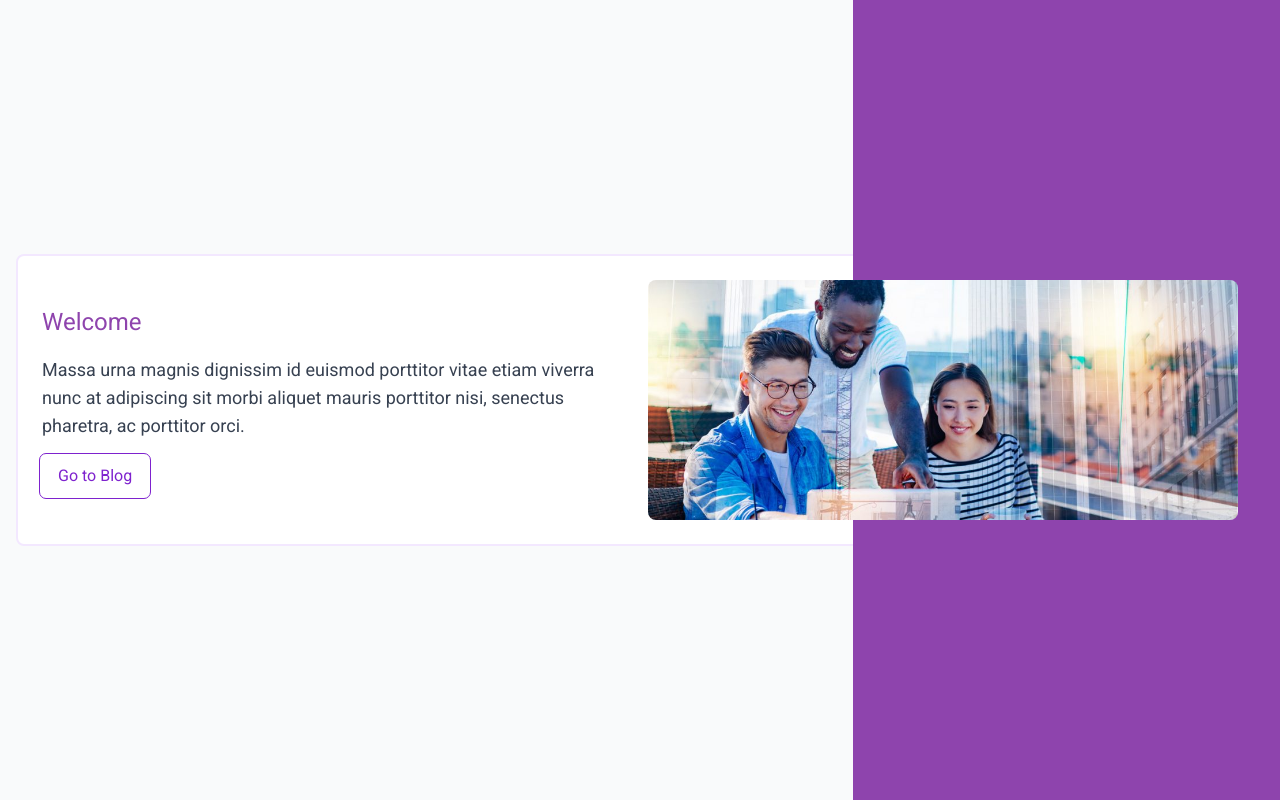
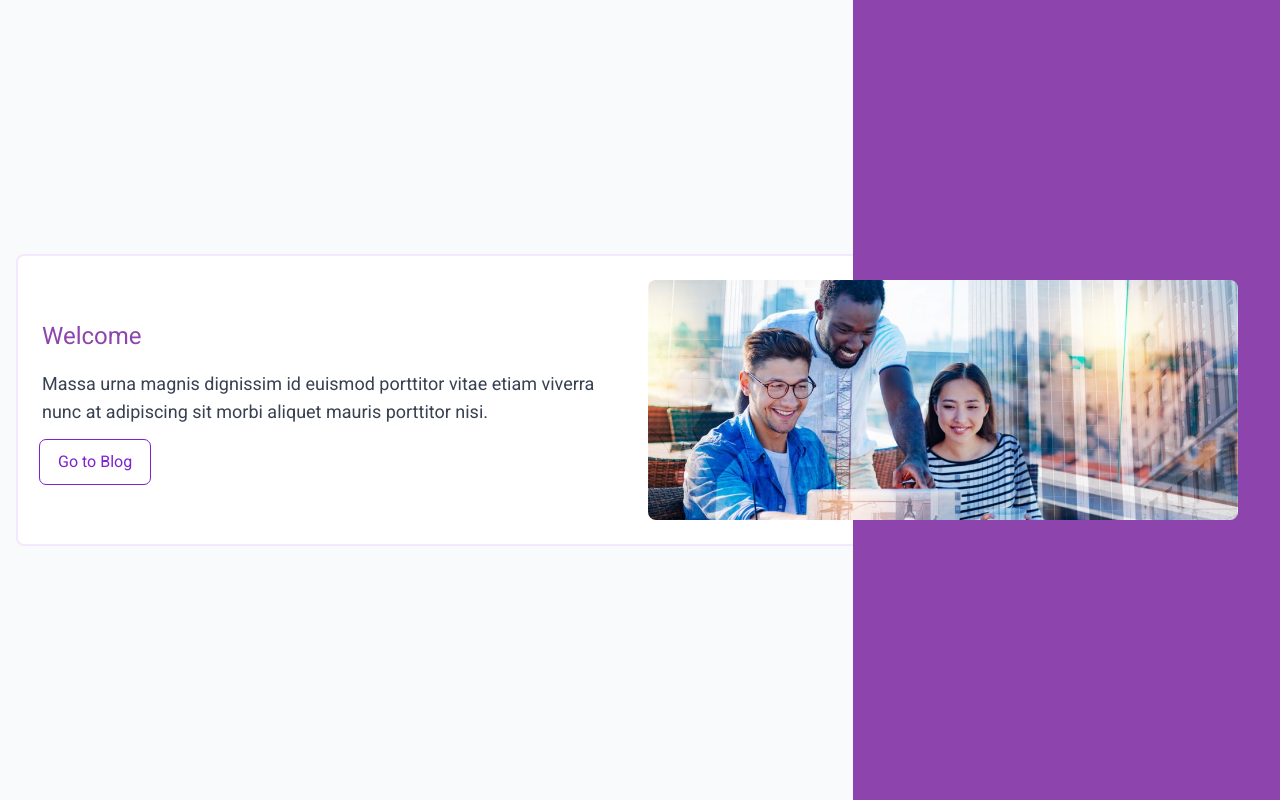
Before and after one commit to gomezmendozacarlos/blog-nextjs-practice, a Next.js app: page / in a window 1280 px wide. Built offline with nearby package versions, Linux system fonts and the light colour scheme.

Commit message:
main text change

```diff
--- a/src/app/page.tsx
+++ b/src/app/page.tsx
@@ -9,7 +9,7 @@ export default function Home() {
           <div className="flex flex-col justify-center">
             <h1 className={`text-4xlfont-bold mb-4 ${styles.text_wisteria}`}>Welcome</h1>
             <p className="text-lg text-gray-700 mb-4">
-              Massa urna magnis dignissim id euismod porttitor vitae etiam viverra nunc at adipiscing sit morbi aliquet mauris porttitor nisi, senectus pharetra, ac porttitor orci.
+              Massa urna magnis dignissim id euismod porttitor vitae etiam viverra nunc at adipiscing sit morbi aliquet mauris porttitor nisi.
             </p>
             <a href="/blog/posts" className={`outline outline-1 outline-offset-2 border-purple-700 text-purple-700 hover:text-white py-2 px-4 rounded hover:bg-purple-800 md:w-auto ${styles.fit_content}`}>
               Go to Blog
```
